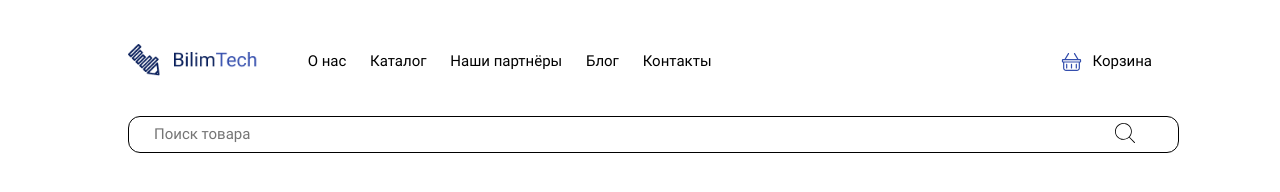
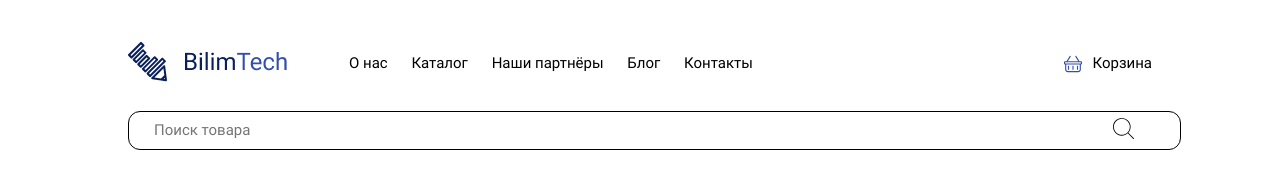
Before and after one commit to Immanity163/BilimTech, a plain HTML site: page header.html in a window 1280 px wide. Drawn offline with Linux system fonts and the light colour scheme.

Commit message:
header fix

```diff
--- a/css/header.css
+++ b/css/header.css
@@ -1,37 +1,28 @@
-*,html{
-    padding: 0;
-    width: 100%;
-}
-body{
-    margin-top: 3%;
-}
 header{
+    margin-top: 5vh !important;
     width: 80%;
-    margin: 0 auto 2%;
+    margin: auto;
     height: 20%;
     font-size: 15px
 }
 
 .header-top{
-    margin-top: 100px;
     height: 25%;
-    margin: 0 0 3% ;
+    margin: 0 0 3vh ;
     display: flex;
     justify-content: space-between ;
-    width: 100%;
     align-items:center;
 }
 .header-nav{
+    width: 100%;
     display: flex;
-    justify-content: space-between ;
+    float: left;
     align-items: center;
-    margin-left: 30px;
 }
 .header-logo{
-    width: 30%;
+    width: 20%;
 }
 .header-logo > img {
-    height: auto;
     object-fit: contain;
     aspect-ratio: auto;
 }
@@ -52,28 +43,26 @@ header{
     text-decoration: none;
     color: #000000;
     margin-left: 10px;
+    display: flex;
+    align-items: center;
+    justify-content: space-between;
 }
 .basket-icon{
+    margin: 0 10px 0 0;
     height: 1.2em;
-    width: 5%;
+    aspect-ratio: 1;
 }
-.basket-wrapper{
-    display: inline-block;
-    display: flex;
-    justify-content: end;
-    height: 100%;
-    align-items: center;
-}
-.header-form{
+.header-bottom > form{
     position: relative;
 }
-.header-input{
+.header-input-field{
+    width: 100%;
     border-radius: 12px;
     min-height: 35px;
     border: solid 1px #000000;
     padding-left: 25px;
 }
-.header-submit{
+.header-submit-btn{
     all: unset;
     position: absolute;
     height: 100%;
@@ -86,6 +75,11 @@ header{
 
 .submit-icon{
     height: 55%;
-    aspect-ratio: auto;
     width: auto;
 }
+
+@media (max-width:801px){
+    .header-nav{
+        display: none !important;
+    }
+}
--- a/header.html
+++ b/header.html
@@ -9,7 +9,7 @@
     <link rel="stylesheet" href="css/header.css">
 </head>
 <body>
-    <header class="container header">
+    <header>
         <div class="header-top">
             <a href="#" class="header-logo">
                 <img src="img/logo.png" alt="">
@@ -33,18 +33,16 @@
                     </li>
                 </ul>
             </nav>
-            <div class="basket-wrapper">
+                <a href="" class="basket">
                     <img class="basket-icon" src="icons/Basket.svg">
-                    <a href="" class="basket">
-                        Корзина
-                    </a>
-            </div>
+                    Корзина
+                </a>
         </div>
         <div class="header-bottom">
             <form class="header-form">
-                <input class="header-input" type="text" placeholder="Поиск товара">
-                <button class="header-submit" type="submit"><img class="submit-icon" src="icons/Magnifier.svg"></button>
-              </form>
+                <input class="header-input-field" type="text" placeholder="Поиск товара">
+                <button class="header-submit-btn" type="submit"><img class="submit-icon" src="icons/Magnifier.svg"></button>
+            </form>
         </div>
     </header>
 </body>
```
